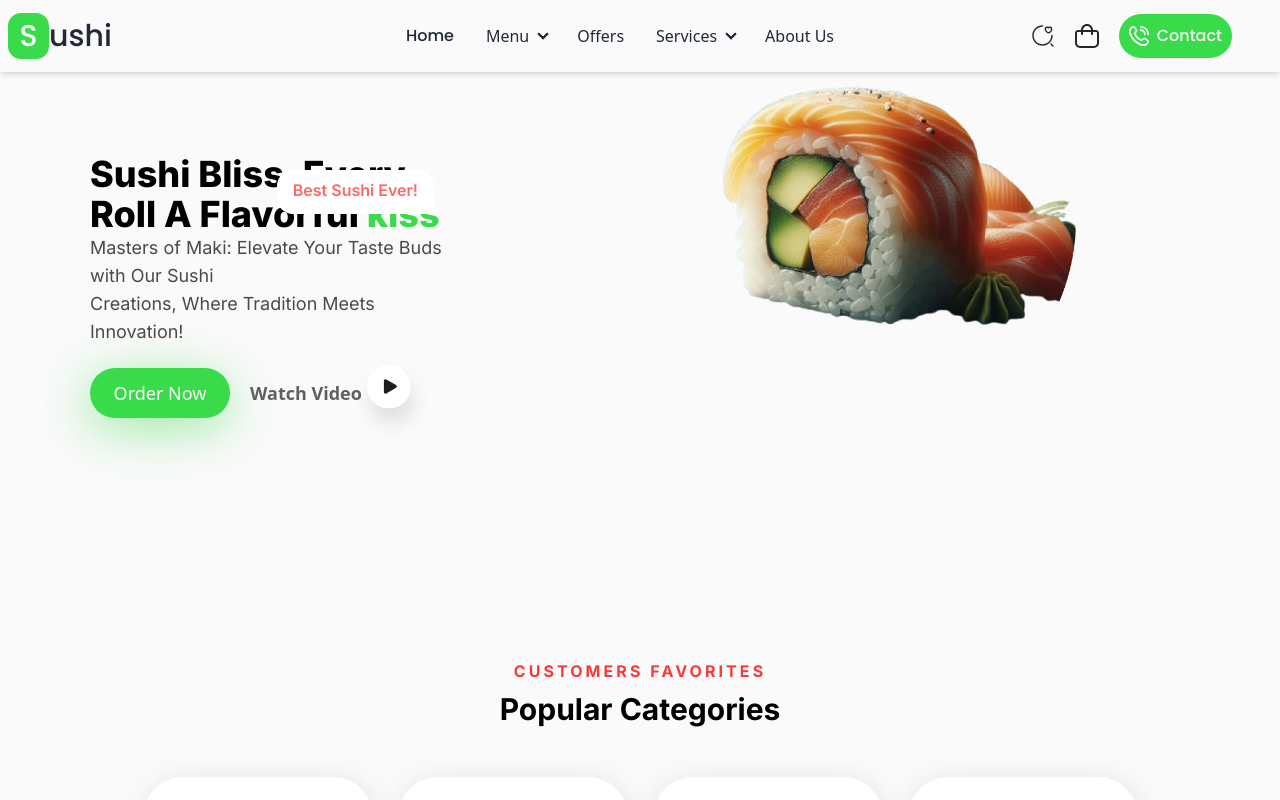
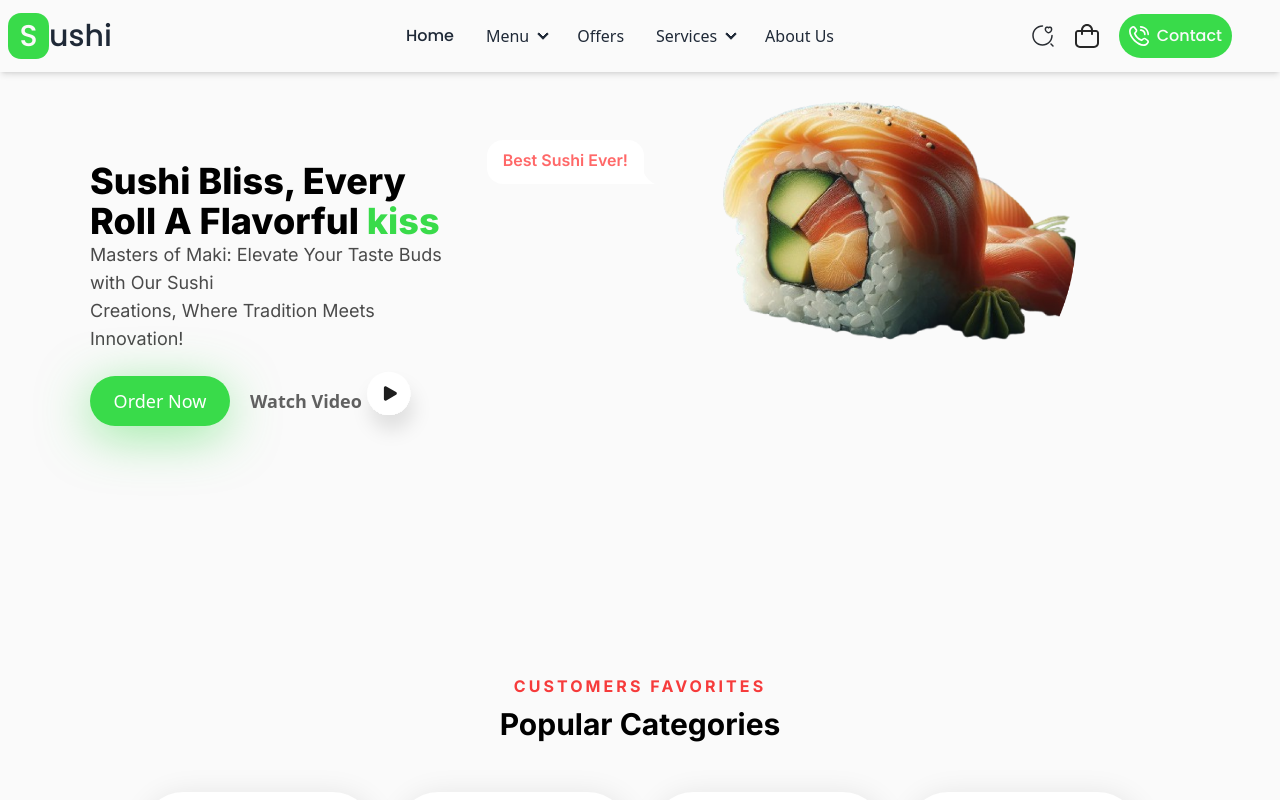
Before and after one commit to Maxwell011/sushi-experience, a React (Vite) app: page / in a window 1280 px wide. Shown: the top 800 px of the page. Built offline with nearby package versions, Linux system fonts and the light colour scheme.

Commit message:
Refactor App component layout and styling for improved alignment and responsiveness

```diff
--- a/src/App.tsx
+++ b/src/App.tsx
@@ -42,14 +42,14 @@ function App() {
 
             <div className="hidden lg:block">
               <div className="chat chat-end w-[220px] flex items-center justify-center ">
-                <div className="chat-bubble text-[#FF6868] font-semibold font-inter bg-normal-white absolute mr-[420px] top-[170px] min-w-max">
+                <div className="chat-bubble text-[#FF6868] font-semibold font-inter bg-normal-white absolute top-[140px] min-w-max">
                   Best Sushi Ever!
                 </div>
               </div>{" "}
               <img
                 src="/MAIN SUSHI IMAGE.png"
                 alt="sushi image"
-                className="mb-[420px] w-3/5 mt-[-65px] ml-[180px]"
+                className="mb-[420px] w-3/5 mt-[-50px] ml-[180px]"
               />
             </div>
             <div className="lg:flex gap-3 ml-[-160px] mb-[250px] absolute left-[730px] top-[310px] hidden">
```
